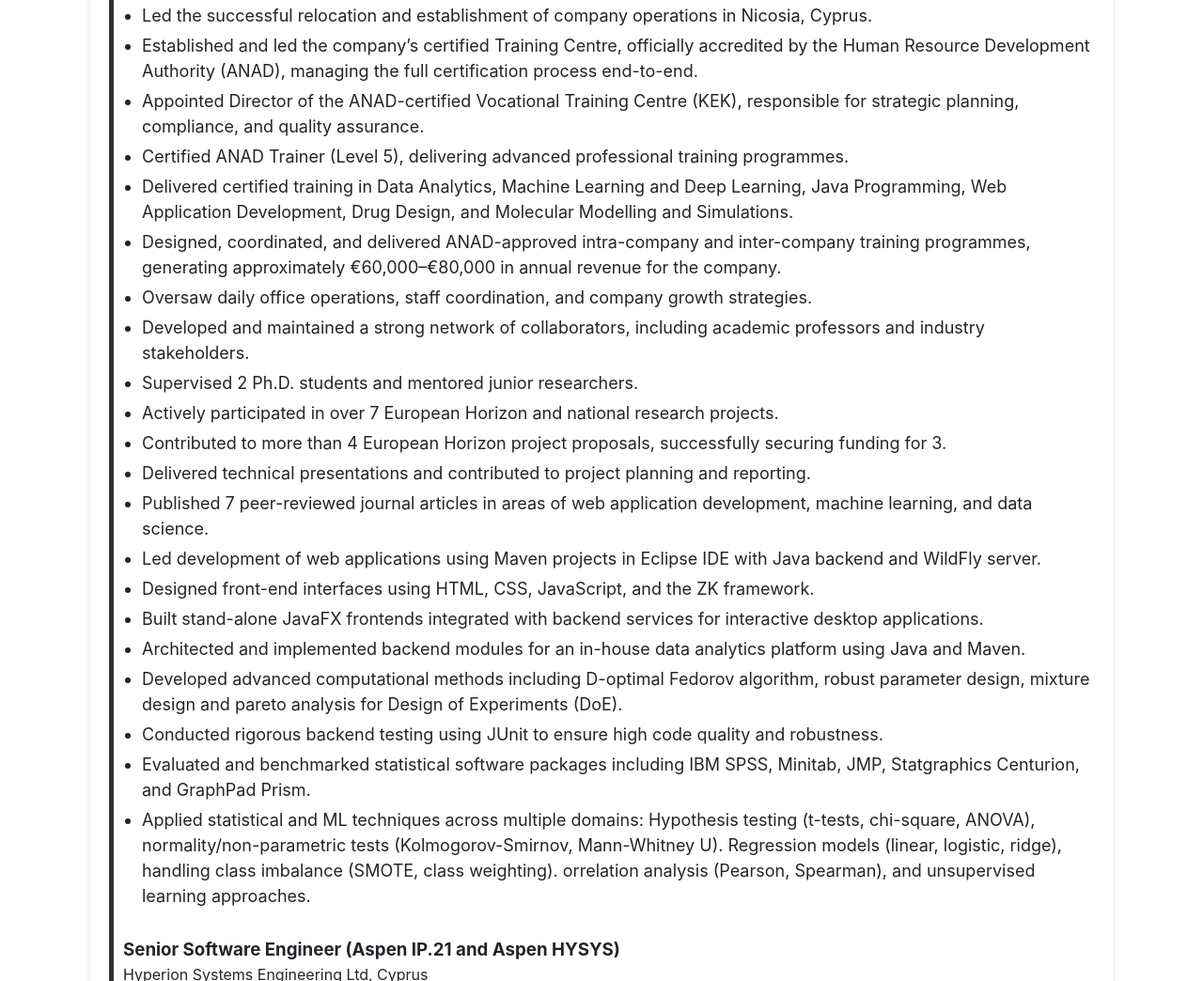
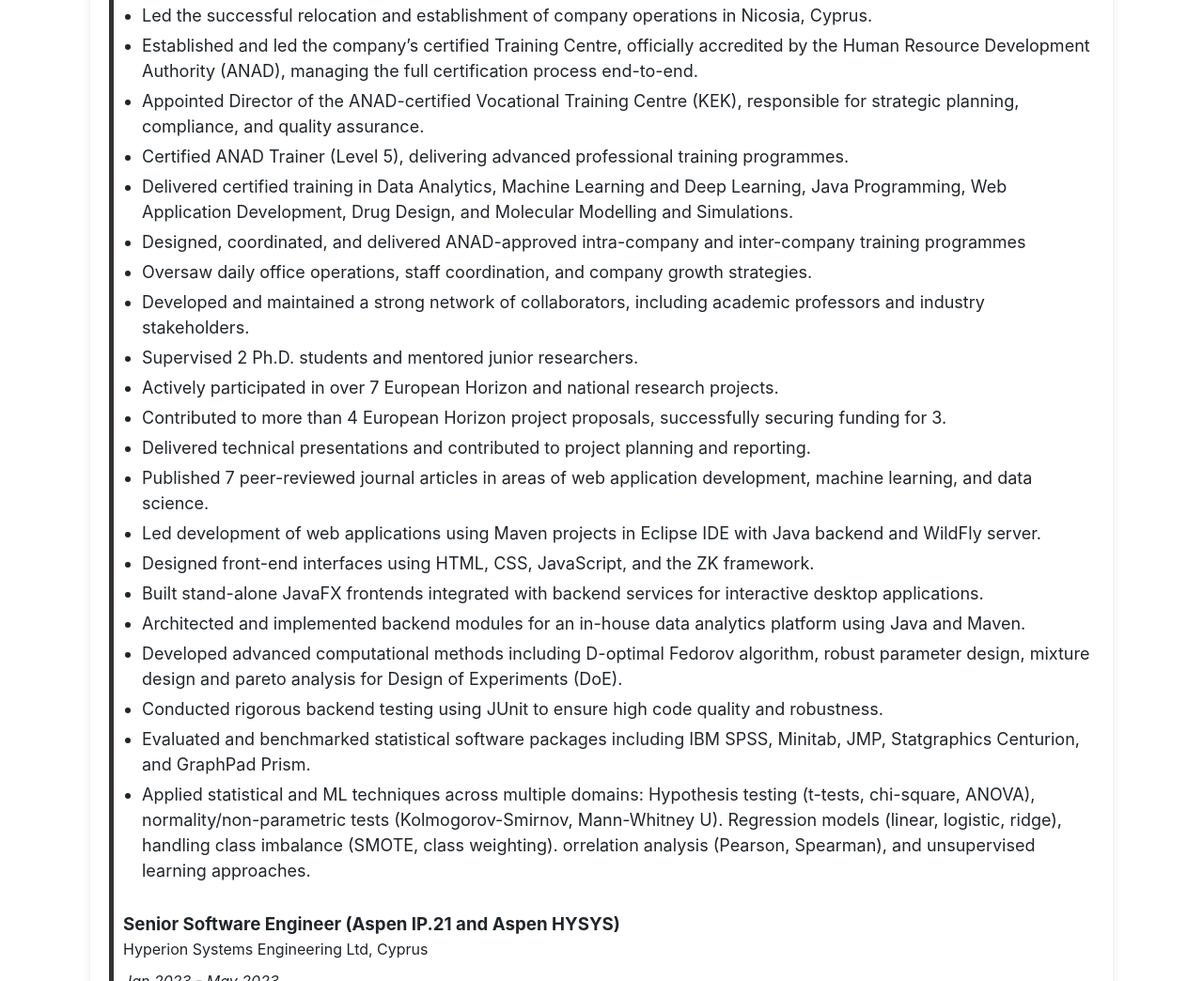
Before and after one commit to dimitrismintis/CV_Dr-Dimitris-Mintis, a plain HTML site: page index.html in a window 1280 px wide. Shown: the part 751-1795 px from the top of the page at 94% size. Drawn offline with Linux system fonts and the light colour scheme.

Commit message:
correction

```diff
--- a/index.html
+++ b/index.html
@@ -52,7 +52,7 @@
           <li>Appointed Director of the ANAD-certified Vocational Training Centre (KEK), responsible for strategic planning, compliance, and quality assurance.</li>
           <li>Certified ANAD Trainer (Level 5), delivering advanced professional training programmes.</li>
           <li>Delivered certified training in Data Analytics, Machine Learning and Deep Learning, Java Programming, Web Application Development, Drug Design, and Molecular Modelling and Simulations.</li>
-          <li>Designed, coordinated, and delivered ANAD-approved intra-company and inter-company training programmes, generating approximately €60,000–€80,000 in annual revenue for the company.</li>
+          <li>Designed, coordinated, and delivered ANAD-approved intra-company and inter-company training programmes</li>
           <li>Oversaw daily office operations, staff coordination, and company growth strategies.</li>
           <li>Developed and maintained a strong network of collaborators, including academic professors and industry stakeholders.</li>
           <li>Supervised 2 Ph.D. students and mentored junior researchers.</li>
```
